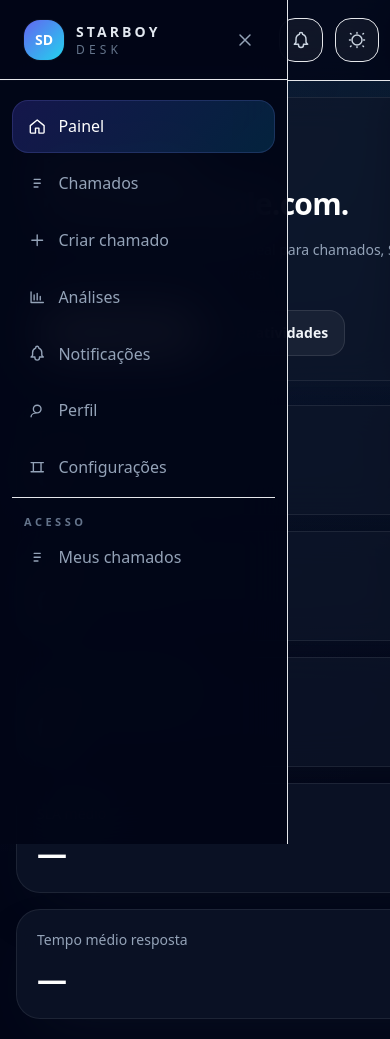
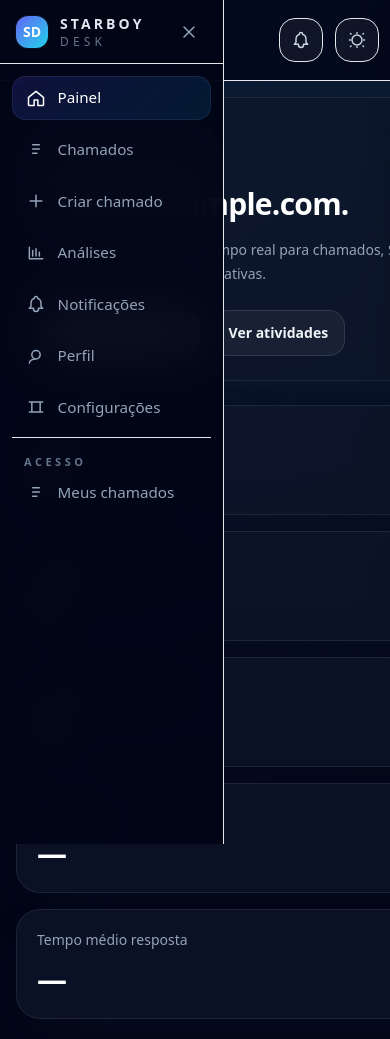
Before and after one commit to elanzyn/STARBOY-DESK, a Django app: page /dashboard/ in a window 390 px wide; the page is wider, and only the part inside the window is pictured. Shown: the top 1039 px of that part. Run offline with Django 5.2, Linux system fonts and the light colour scheme; the visitor is signed in with stand-in values (Sample User, id 1); data comes from the database, SQL or seed files in the repository; data that the repository does not hold is empty; some libraries are stand-ins or nearby versions.

Commit message:
fix: responsividade e refinamento visual da sidebar

```diff
--- a/apps/dashboard/static/dashboard/css/dashboard.css
+++ b/apps/dashboard/static/dashboard/css/dashboard.css
@@ -40,10 +40,11 @@ html.light .glass-panel {
     display: flex;
     align-items: center;
     gap: 0.75rem;
-    padding: 0.9rem 1rem;
-    border-radius: 1rem;
+    padding: 0.65rem 0.85rem;
+    border-radius: 0.85rem;
     color: rgb(148 163 184);
     transition: all 0.18s ease;
+    font-size: 0.95rem;
 }
 
 html.light .sidebar-item {
@@ -71,20 +72,20 @@ html.light .skeleton {
 }
 
 .sidebar-item:hover {
-    background: rgba(255, 255, 255, 0.05);
+    background: rgba(255, 255, 255, 0.04);
     color: rgb(248 250 252);
-    transform: translateX(2px);
+    transform: none;
 }
 
 .sidebar-item.is-active {
-    background: linear-gradient(135deg, rgba(79, 70, 229, 0.25), rgba(14, 165, 233, 0.18));
+    background: linear-gradient(135deg, rgba(79, 70, 229, 0.18), rgba(14, 165, 233, 0.12));
     color: rgb(255 255 255);
-    box-shadow: inset 0 0 0 1px rgba(129, 140, 248, 0.18);
+    box-shadow: inset 0 0 0 1px rgba(129, 140, 248, 0.12);
 }
 
 .sidebar-icon {
-    width: 1.15rem;
-    height: 1.15rem;
+    width: 1.25rem;
+    height: 1.25rem;
     flex: none;
 }
 
--- a/apps/dashboard/templates/dashboard/sidebar.html
+++ b/apps/dashboard/templates/dashboard/sidebar.html
@@ -1,13 +1,13 @@
 {% load static %}
 <aside
     x-cloak
-    class="fixed inset-y-0 left-0 z-40 w-72 border-r border-white/8 bg-slate-950/95 backdrop-blur-xl transition-transform duration-300 xl:static xl:block xl:translate-x-0"
+    class="fixed inset-y-0 left-0 z-40 w-56 border-r border-white/8 bg-slate-950/95 backdrop-blur-xl transition-transform duration-300 xl:static xl:block xl:translate-x-0"
     :class="sidebarOpen ? 'translate-x-0' : '-translate-x-full xl:translate-x-0'"
 >
     <div class="flex h-full flex-col">
-        <div class="flex h-20 items-center justify-between px-6 border-b border-white/8">
+        <div class="flex h-16 items-center justify-between px-4 border-b border-white/8">
             <a href="{% url 'dashboard:home' %}" class="flex items-center gap-3">
-                <div class="grid h-10 w-10 place-items-center rounded-2xl bg-gradient-to-br from-indigo-500 to-cyan-400 shadow-glow">
+                <div class="grid h-8 w-8 place-items-center rounded-xl bg-gradient-to-br from-indigo-500 to-cyan-400 shadow-glow">
                     <span class="text-sm font-bold text-white">SD</span>
                 </div>
                 <div>
@@ -23,7 +23,7 @@
             </button>
         </div>
 
-        <nav class="flex-1 space-y-1 px-3 py-5">
+        <nav class="flex-1 space-y-2 px-3 py-3">
             {% with current=request.resolver_match.url_name %}
             <a href="{% url 'dashboard:home' %}" class="sidebar-item {% if current == 'home' %}is-active{% endif %}">
                 <svg class="sidebar-icon" viewBox="0 0 24 24" fill="none" stroke="currentColor"><path d="M3 11.25 12 4l9 7.25V20a1 1 0 0 1-1 1h-5.75v-6.5h-4.5V21H4a1 1 0 0 1-1-1v-8.75Z" stroke-width="1.8" stroke-linejoin="round"/></svg>
```
